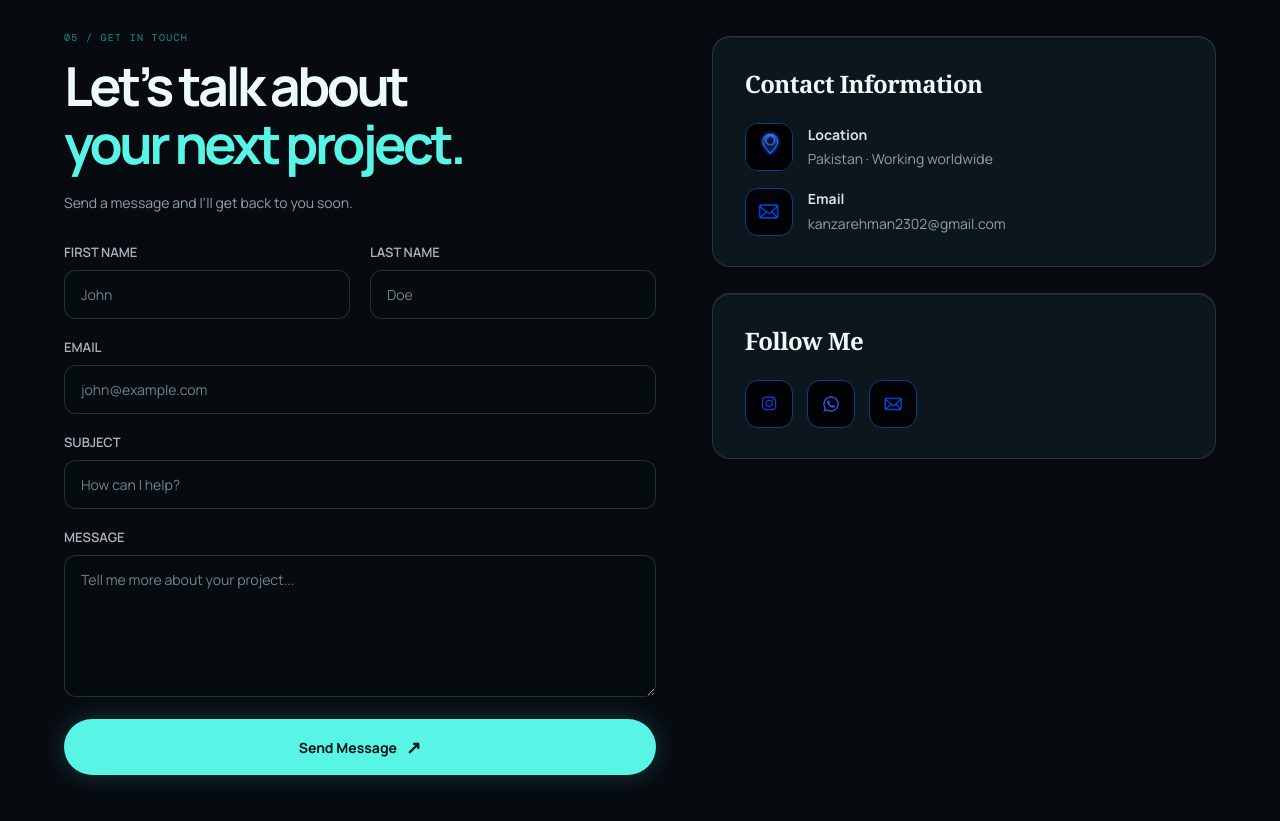
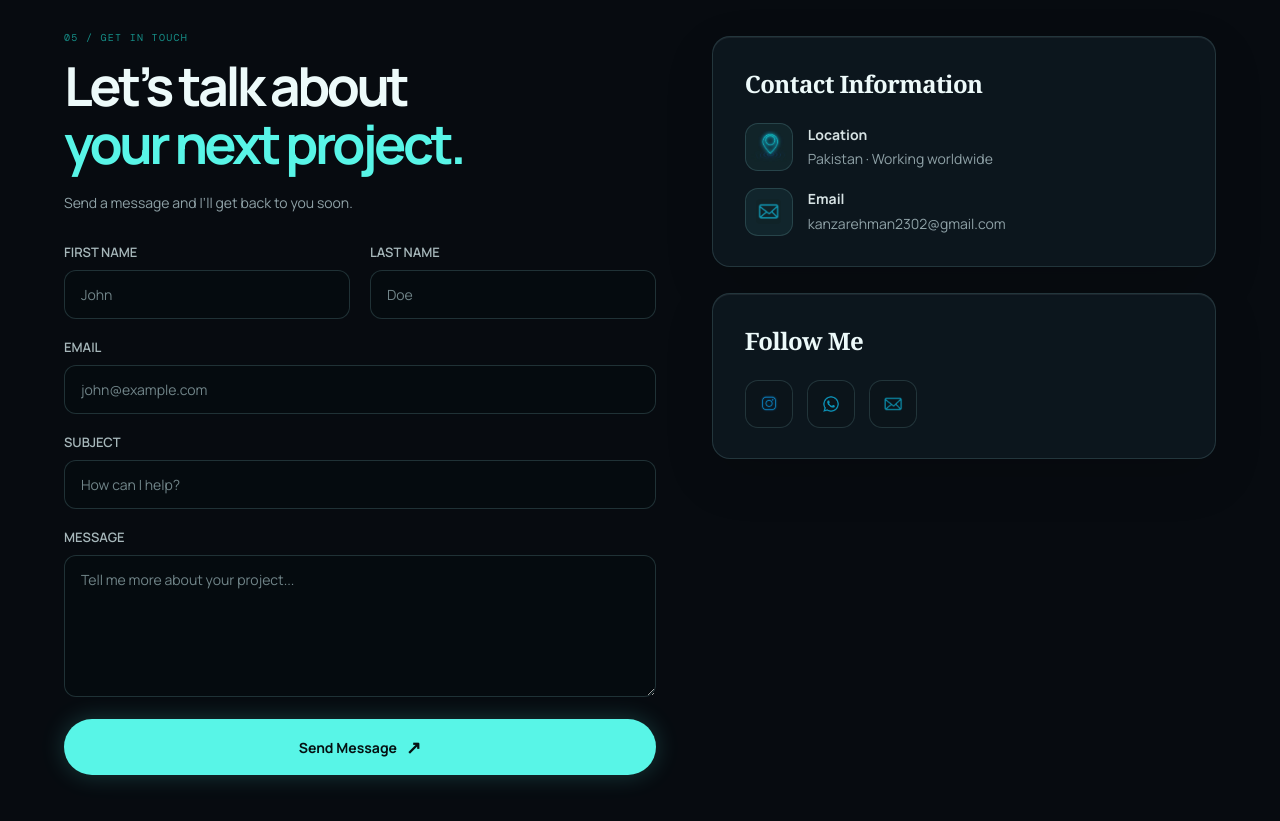
Before and after one commit to abdulllahbukhari888/abdullah-portfolio, a React (Vite) app: page / in a window 1280 px wide. Shown: the part 4720-5541 px from the top of the page. Built offline with nearby package versions, Linux system fonts and the light colour scheme.

Commit message:
Align contact icons with teal theme

```diff
--- a/src/styles.css
+++ b/src/styles.css
@@ -67,4 +67,8 @@
 .contact-detail-icon.email-detail-icon{background:#020306;border:1px solid #173a88;transition:transform .2s,box-shadow .2s}.contact-detail-icon.email-detail-icon:hover{box-shadow:0 0 16px #245cff77;transform:translateY(-2px)}.email-detail-icon img{display:block;width:25px;height:25px;object-fit:contain;border-radius:4px}
 
 .contact-socials a.email-social-link{padding:0;overflow:hidden;background:#020306;border-color:#173a88}.contact-socials a.email-social-link:hover{background:#020306;border-color:#246bff;box-shadow:0 0 18px #245cff77}.contact-socials a.email-social-link img{display:block;width:22px;height:22px;object-fit:contain;border-radius:4px}
-.contact-detail-icon.location-detail-icon{overflow:hidden;background:#020306;border:1px solid #173a88}.location-detail-icon img{display:block;width:100%;height:100%;object-fit:cover;transform:scale(1.1)}
+.contact-detail-icon.location-detail-icon{overflow:hidden;background:#020306;border:1px solid #173a88}.location-detail-icon img{display:block;width:100%;height:100%;object-fit:cover;transform:scale(1.1)}/* Match contact icons to the portfolio's dark teal and aqua palette */
+.contact-detail-icon.email-detail-icon,.contact-detail-icon.location-detail-icon{background:#58f5e712;border:1px solid var(--l);border-radius:13px}
+.contact-detail-icon.email-detail-icon img,.contact-detail-icon.location-detail-icon img,.contact-socials a.instagram-link img,.contact-socials a.whatsapp-link img,.contact-socials a.email-social-link img{filter:hue-rotate(315deg) saturate(1.2);mix-blend-mode:screen}
+.contact-socials a.instagram-link,.contact-socials a.whatsapp-link,.contact-socials a.email-social-link{background:#0b141a;border-color:var(--l);border-radius:13px}
+.contact-socials a.instagram-link:hover,.contact-socials a.whatsapp-link:hover,.contact-socials a.email-social-link:hover{background:#102529;border-color:var(--a);box-shadow:0 0 16px #58f5e733}
```
